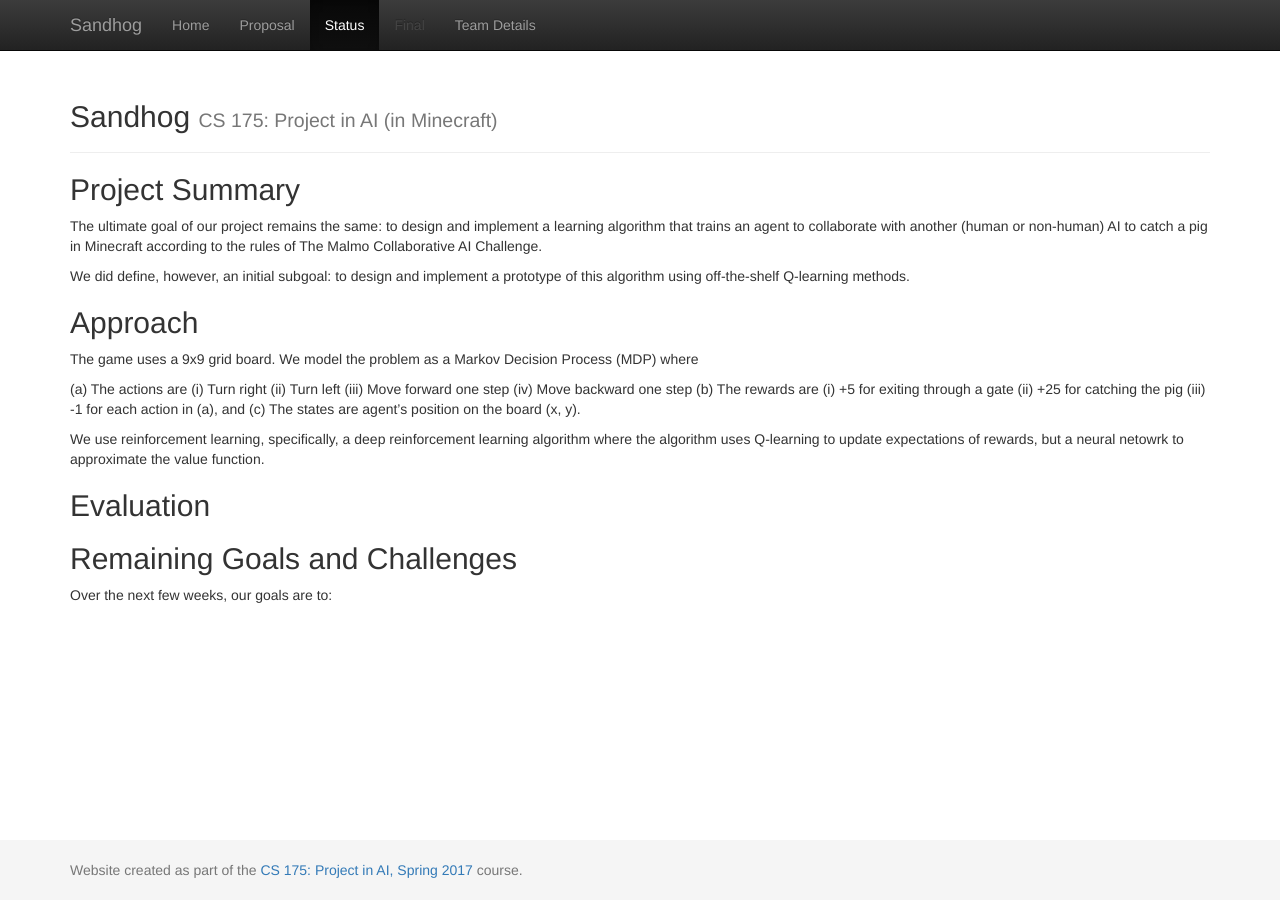
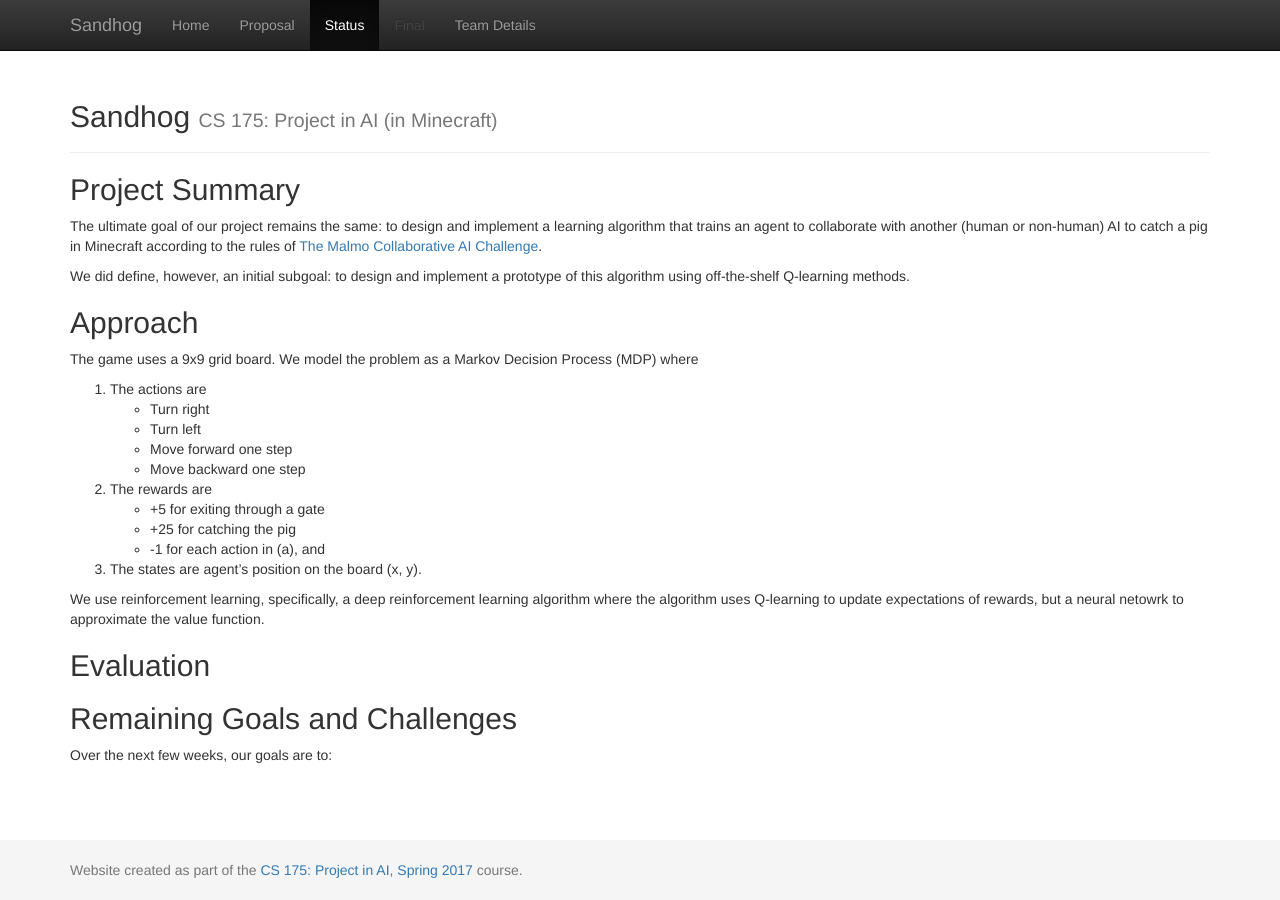
Before and after one commit to hfloresr/Sandhog, a Jekyll site: the page built from docs/status.md, in a window 1280 px wide. Built offline with Jekyll 4.4.1, drawn with Linux system fonts in a browser that asks for light colours.

Commit message:
Fixed formatting issues

```diff
--- a/docs/status.md
+++ b/docs/status.md
@@ -5,7 +5,7 @@ title: Status
 
 ## Project Summary
 
-The ultimate goal of our project remains the same: to design and implement a learning algorithm that trains an agent to collaborate with another (human or non-human) AI to catch a pig in Minecraft according to the rules of The Malmo Collaborative AI Challenge.
+The ultimate goal of our project remains the same: to design and implement a learning algorithm that trains an agent to collaborate with another (human or non-human) AI to catch a pig in Minecraft according to the rules of [The Malmo Collaborative AI Challenge](https://www.microsoft.com/en-us/research/academic-program/collaborative-ai-challenge/# "Challenge Homepage").
 
 We did define, however, an initial subgoal: to design and implement a prototype of this algorithm using off-the-shelf Q-learning methods.
 
@@ -13,16 +13,16 @@ We did define, however, an initial subgoal: to design and implement a prototype
 
 The game uses a 9x9 grid board. We model the problem as a Markov Decision Process (MDP) where
 
-(a) The actions are
-    (i) Turn right
-    (ii) Turn left
-    (iii) Move forward one step
-    (iv) Move backward one step
-(b) The rewards are
-    (i) +5 for exiting through a gate
-    (ii) +25 for catching the pig
-    (iii) -1 for each action in (a), and
-(c) The states are agent's position on the board (x, y).
+1. The actions are
+    * Turn right
+    * Turn left
+    * Move forward one step
+    * Move backward one step
+2. The rewards are
+    * +5 for exiting through a gate
+    * +25 for catching the pig
+    * -1 for each action in (a), and
+3. The states are agent's position on the board (x, y).
 
 We use reinforcement learning, specifically, a deep reinforcement learning algorithm where the algorithm uses Q-learning to update expectations of rewards, but a neural netowrk to approximate the value function.
 
```
